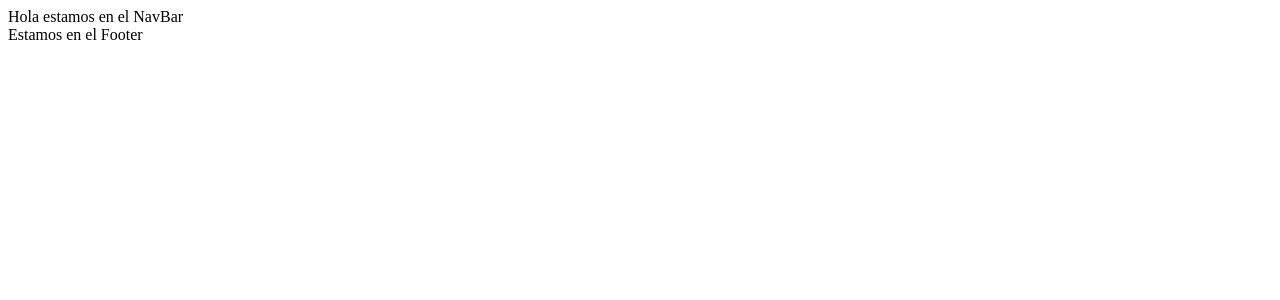
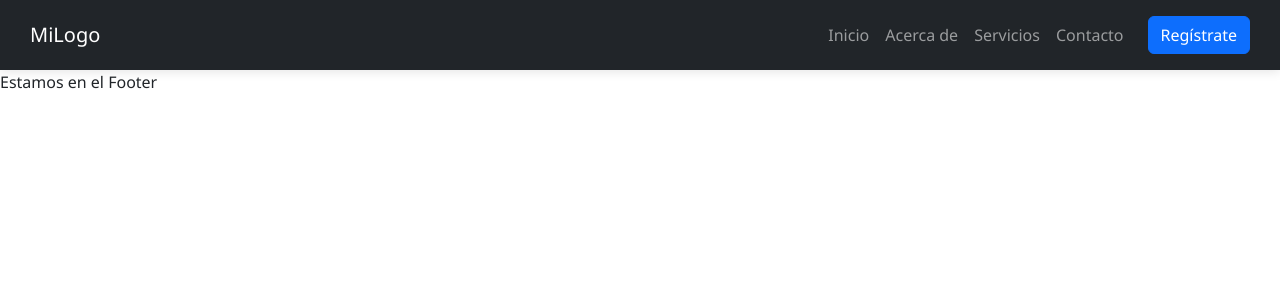
Before and after one commit to franco-maidana/Proyecto-Con-Mari, a React (Vite) app in the folder Que salga/: page / in a window 1280 px wide. Shown: the top 300 px of the page. Built offline with nearby package versions, Linux system fonts and the light colour scheme.

Commit message:
hicimos las pestañas del navbar

```diff
--- a/Que salga/package.json
+++ b/Que salga/package.json
@@ -10,6 +10,8 @@
     "preview": "vite preview"
   },
   "dependencies": {
+    "@popperjs/core": "^2.11.8",
+    "bootstrap": "^5.3.3",
     "react": "^18.3.1",
     "react-dom": "^18.3.1",
     "react-router-dom": "^6.26.0"
--- a/Que salga/src/App.jsx
+++ b/Que salga/src/App.jsx
@@ -1,6 +1,8 @@
 import { useState } from 'react'
 import NavBar from './components/NavBar/NavBar'
 import Footer from './components/Footer/Footer'
+import 'bootstrap/dist/css/bootstrap.min.css';
+import 'bootstrap/dist/js/bootstrap.bundle.min.js';
 
 function App() {
 
--- /dev/null
+++ b/Que salga/src/components/NavBar/NavBar.css
@@ -0,0 +1,59 @@
+/* Estilos modernos para el NavBar */
+
+body {
+  margin: 0;
+  font-family: 'Segoe UI', Tahoma, Geneva, Verdana, sans-serif;
+}
+
+.navbar {
+  background-color: #282c34;
+  padding: 15px 30px;
+  display: flex;
+  justify-content: space-between;
+  align-items: center;
+  box-shadow: 0 2px 10px rgba(0, 0, 0, 0.1);
+}
+
+.navbar-logo a {
+  color: #61dafb;
+  text-decoration: none;
+  font-size: 1.8rem;
+  font-weight: bold;
+  letter-spacing: 1px;
+}
+
+.navbar-links {
+  list-style: none;
+  display: flex;
+  gap: 25px;
+  margin: 0;
+  padding: 0;
+}
+
+.navbar-links li a {
+  color: #ffffff;
+  text-decoration: none;
+  font-size: 1rem;
+  padding: 5px 0;
+  transition: color 0.3s, border-bottom 0.3s;
+}
+
+.navbar-links li a:hover {
+  color: #61dafb;
+  border-bottom: 2px solid #61dafb;
+}
+
+.navbar-cta .cta-button {
+  background-color: #61dafb;
+  color: #282c34;
+  text-decoration: none;
+  padding: 10px 20px;
+  border-radius: 25px;
+  font-weight: bold;
+  transition: background-color 0.3s, color 0.3s;
+}
+
+.navbar-cta .cta-button:hover {
+  background-color: #21a1f1;
+  color: #ffffff;
+}
--- a/Que salga/src/components/NavBar/NavBar.jsx
+++ b/Que salga/src/components/NavBar/NavBar.jsx
@@ -1,11 +1,34 @@
-import React from 'react'
+import React from 'react';
+import 'bootstrap/dist/css/bootstrap.min.css';
+import 'bootstrap/dist/js/bootstrap.bundle.min.js';
+import './NavBar.css';
 
 const NavBar = () => {
   return (
-    <div>
-      Hola estamos en el NavBar
-    </div>
-  )
+    <nav className="navbar navbar-expand-lg navbar-dark bg-dark">
+      <a className="navbar-brand" href="/">MiLogo</a>
+      <button className="navbar-toggler" type="button" data-bs-toggle="collapse" data-bs-target="#navbarNav" aria-controls="navbarNav" aria-expanded="false" aria-label="Toggle navigation">
+        <span className="navbar-toggler-icon"></span>
+      </button>
+      <div className="collapse navbar-collapse" id="navbarNav">
+        <ul className="navbar-nav ms-auto">
+          <li className="nav-item">
+            <a className="nav-link" href="/">Inicio</a>
+          </li>
+          <li className="nav-item">
+            <a className="nav-link" href="/about">Acerca de</a>
+          </li>
+          <li className="nav-item">
+            <a className="nav-link" href="/services">Servicios</a>
+          </li>
+          <li className="nav-item">
+            <a className="nav-link" href="/contact">Contacto</a>
+          </li>
+        </ul>
+        <a href="/signup" className="btn btn-primary ms-lg-3">Regístrate</a>
+      </div>
+    </nav>
+  );
 }
 
-export default NavBar
+export default NavBar;
```
Also changed, not shown: 1 other file (tests, documents, lock files or other folders).
